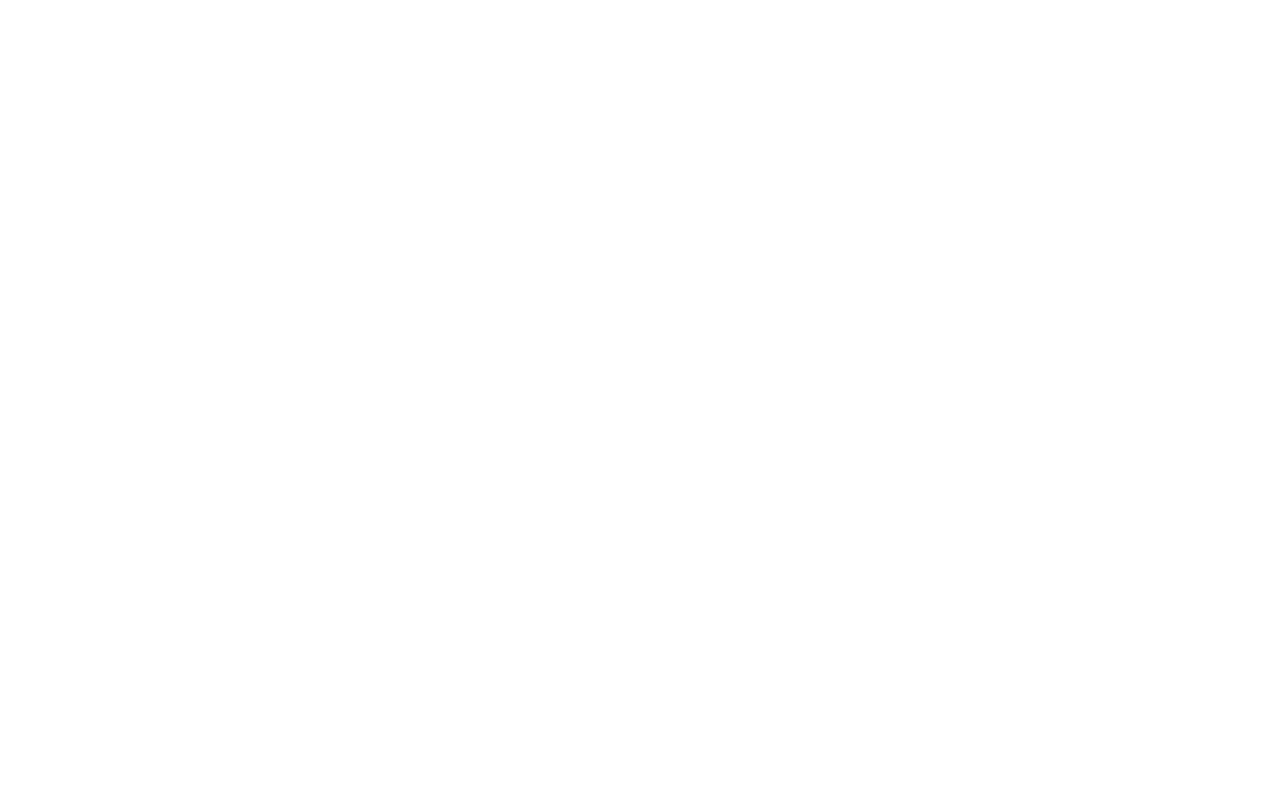
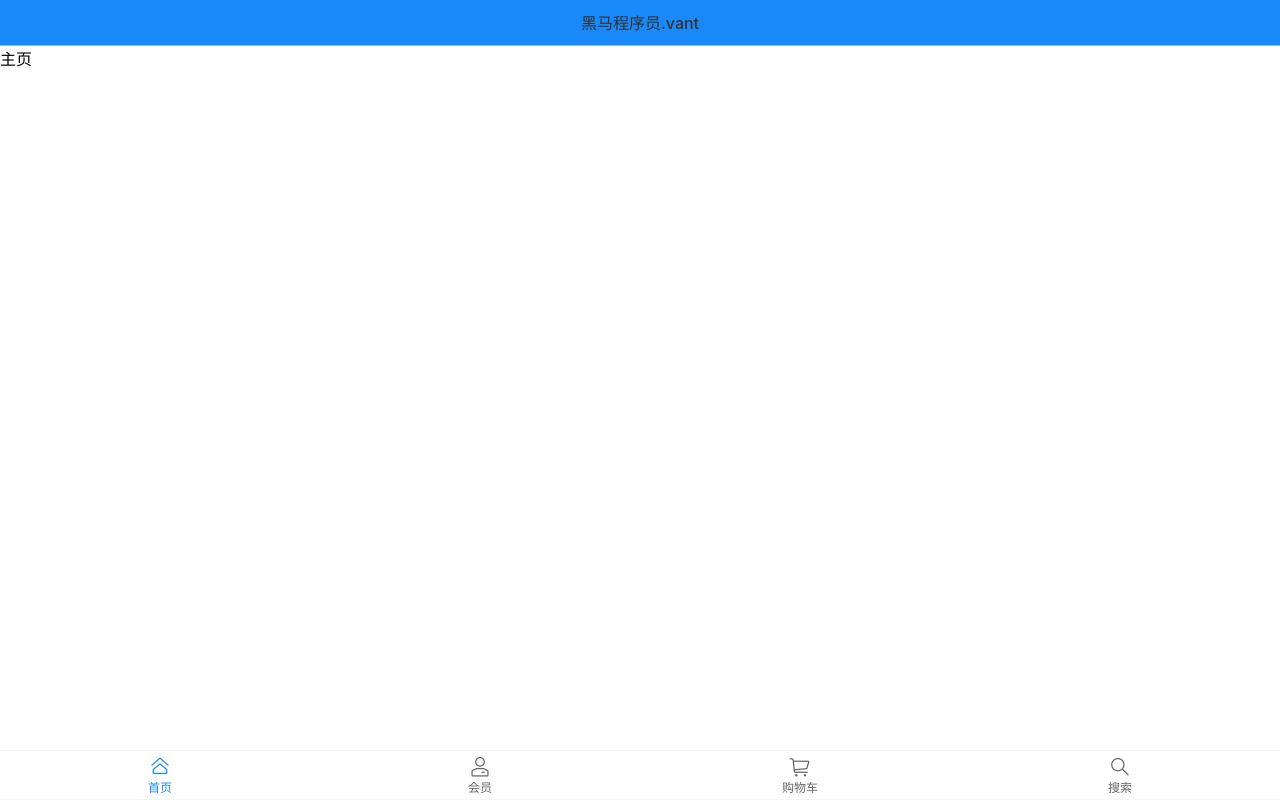
Before and after one commit to Wuh3n/vue-shop-client, a Vue app: page /#/index/home in a window 1280 px wide. Built offline with nearby package versions, Linux system fonts and the light colour scheme.

Commit message:
修改地址

```diff
--- a/src/views/Index.vue
+++ b/src/views/Index.vue
@@ -8,10 +8,10 @@
 
     <!-- 底部导航 -->
     <van-tabbar v-model="active">
-      <van-tabbar-item to="/home" icon="home-o">首页</van-tabbar-item>
-      <van-tabbar-item to="/member" icon="manager-o">会员</van-tabbar-item>
-      <van-tabbar-item to="/cart" icon="shopping-cart-o">购物车</van-tabbar-item>
-      <van-tabbar-item to="/search" icon="search">搜索</van-tabbar-item>
+      <van-tabbar-item to="/index/home" icon="home-o">首页</van-tabbar-item>
+      <van-tabbar-item to="/index/member" icon="manager-o">会员</van-tabbar-item>
+      <van-tabbar-item to="/index/cart" icon="shopping-cart-o">购物车</van-tabbar-item>
+      <van-tabbar-item to="/index/search" icon="search">搜索</van-tabbar-item>
     </van-tabbar>
   </div>
 </template>
```
Also changed, not shown: src/router/index.js (+4 -4 lines).
